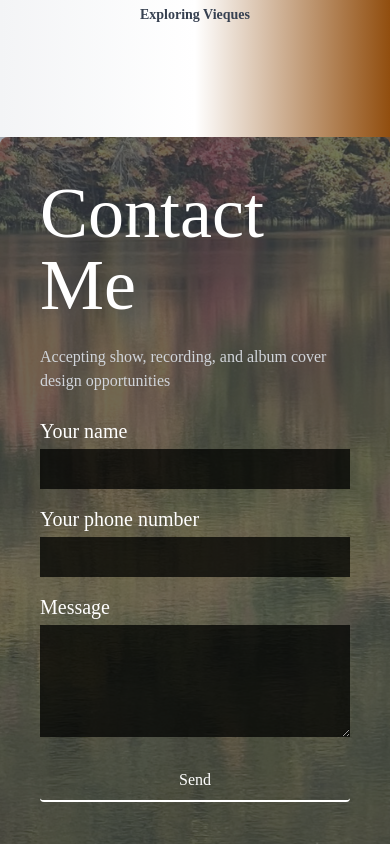
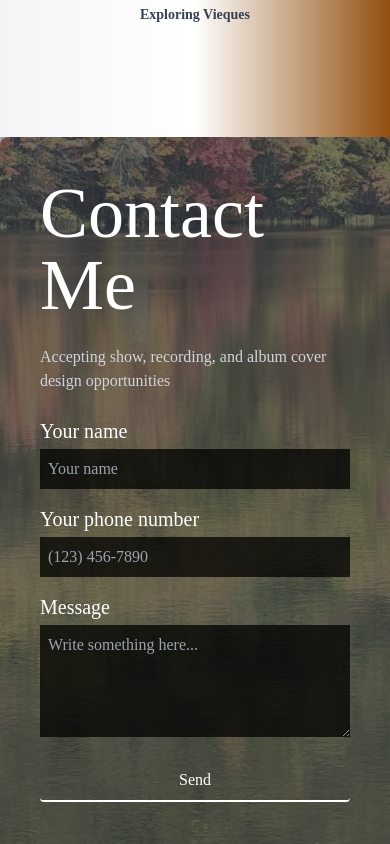
Before and after one commit to gwentzel26/DesignPortfolio, a React (Vite) app in the folder Artfolio/: page / in a window 390 px wide. Shown: the part 4780-5624 px from the top of the page. Built offline with nearby package versions, Linux system fonts and the light colour scheme; a web font is replaced by a local one.

Commit message:
Added clean UI to phone section of contact form using InputMask

```diff
--- a/Artfolio/package.json
+++ b/Artfolio/package.json
@@ -15,6 +15,7 @@
     "react": "^18.3.1",
     "react-dom": "^18.3.1",
     "react-icons": "^5.3.0",
+    "react-input-mask": "^2.0.4",
     "react-router-dom": "^7.6.2",
     "react-router-hash-link": "^2.4.3"
   },
--- a/Artfolio/src/components/contact/Contact.jsx
+++ b/Artfolio/src/components/contact/Contact.jsx
@@ -1,18 +1,24 @@
 import React from 'react';
+import { useForm, ValidationError } from '@formspree/react';
+import InputMask from 'react-input-mask';
 import lakePainting1 from '../../assets/lakePainting2.jpeg';
-import { useForm, ValidationError } from '@formspree/react';
 
 export default function Contact() {
-  // Substitute your form ID here:
+  // useForm hook from Formspree
   const [state, handleSubmit] = useForm('xpwrdjdn');
 
-  // If the form has been successfully submitted
+  // Show a thank-you message on successful submit
   if (state.succeeded) {
     return (
       <section className="relative h-screen mt-24">
-        {/* …same background markup… */}
+        <img
+          src={lakePainting1}
+          alt="Background"
+          className="absolute inset-0 w-full h-full object-cover object-top rounded-lg"
+        />
+        <div className="absolute inset-0 bg-black opacity-40 rounded-lg" />
         <div className="relative z-10 flex items-center justify-center h-full">
-          <div className="bg-gray-600 bg-opacity-75 p-10 rounded-lg text-white">
+          <div className="bg-gray-600 bg-opacity-75 p-10 rounded-lg text-white text-center">
             <h2 className="text-5xl mb-4">Thanks for reaching out!</h2>
             <p>I’ll get back to you as soon as I can.</p>
           </div>
@@ -23,12 +29,16 @@ export default function Contact() {
 
   return (
     <section id="contact" className="relative h-screen mt-24">
+      {/* Background Image & Overlay */}
       <img
         src={lakePainting1}
         alt="Background"
+        data-aos="fade-on"
         className="absolute inset-0 w-full h-full object-cover object-top rounded-lg"
       />
       <div className="absolute inset-0 bg-black opacity-40 rounded-lg" />
+
+      {/* Form Container */}
       <div className="relative z-10 font-arima flex items-center justify-end h-full">
         <div
           data-aos="fade-up"
@@ -41,7 +51,7 @@ export default function Contact() {
           </p>
 
           <form onSubmit={handleSubmit} className="space-y-4">
-            {/* Name */}
+            {/* Name Field */}
             <div>
               <label htmlFor="name" className="block text-xl mb-1">
                 Your name
@@ -49,6 +59,7 @@ export default function Contact() {
               <input
                 id="name"
                 type="text"
+                placeholder="Your name"
                 name="name"
                 required
                 className="w-full p-2 bg-black bg-opacity-75"
@@ -56,21 +67,25 @@ export default function Contact() {
               <ValidationError prefix="Name" field="name" errors={state.errors} />
             </div>
 
-            {/* Phone */}
+            {/* Phone Field with Mask */}
             <div>
               <label htmlFor="phone" className="block text-xl mb-1">
                 Your phone number
               </label>
-              <input
-                id="phone"
-                type="tel"
-                name="phone"
-                className="w-full p-2 bg-black bg-opacity-75"
-              />
+              <InputMask mask="(999) 999-9999" id="phone" name="phone">
+                {(inputProps) => (
+                  <input
+                    {...inputProps}
+                    type="tel"
+                    placeholder="(123) 456-7890"
+                    className="w-full p-2 bg-black bg-opacity-75"
+                  />
+                )}
+              </InputMask>
               <ValidationError prefix="Phone" field="phone" errors={state.errors} />
             </div>
 
-            {/* Message */}
+            {/* Message Field */}
             <div>
               <label htmlFor="message" className="block text-xl mb-1">
                 Message
@@ -78,6 +93,7 @@ export default function Contact() {
               <textarea
                 id="message"
                 name="message"
+                placeholder='Write something here...'
                 required
                 rows="4"
                 className="w-full p-2 bg-black bg-opacity-75"
@@ -85,6 +101,7 @@ export default function Contact() {
               <ValidationError prefix="Message" field="message" errors={state.errors} />
             </div>
 
+            {/* Submit Button */}
             <button
               type="submit"
               disabled={state.submitting}
```
Also changed, not shown: 1 other file (tests, documents, lock files or other folders).
